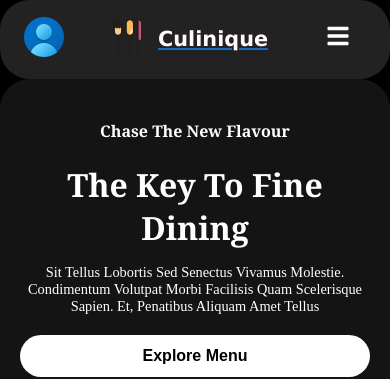
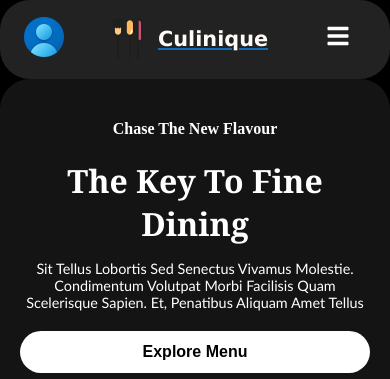
Before and after one commit to anurag24-26/Culinique, a React (Vite) app: page / in a window 390 px wide. Shown: the top 379 px of the page. Built offline with nearby package versions, Linux system fonts and the light colour scheme.

Commit message:
Homepage

```diff
--- a/src/styles/HomePage.css
+++ b/src/styles/HomePage.css
@@ -125,11 +125,13 @@
 
   .content h4 {
     font-size: 1rem;
+    font-family:'Times New Roman', Times, serif;
   }
 
   .content p {
     font-size: 0.9rem;
     margin-bottom: 20px;
+    font-family:'Gill Sans', 'Gill Sans MT', Calibri, 'Trebuchet MS', sans-serif ;
   }
 
   .explore-button {
```
